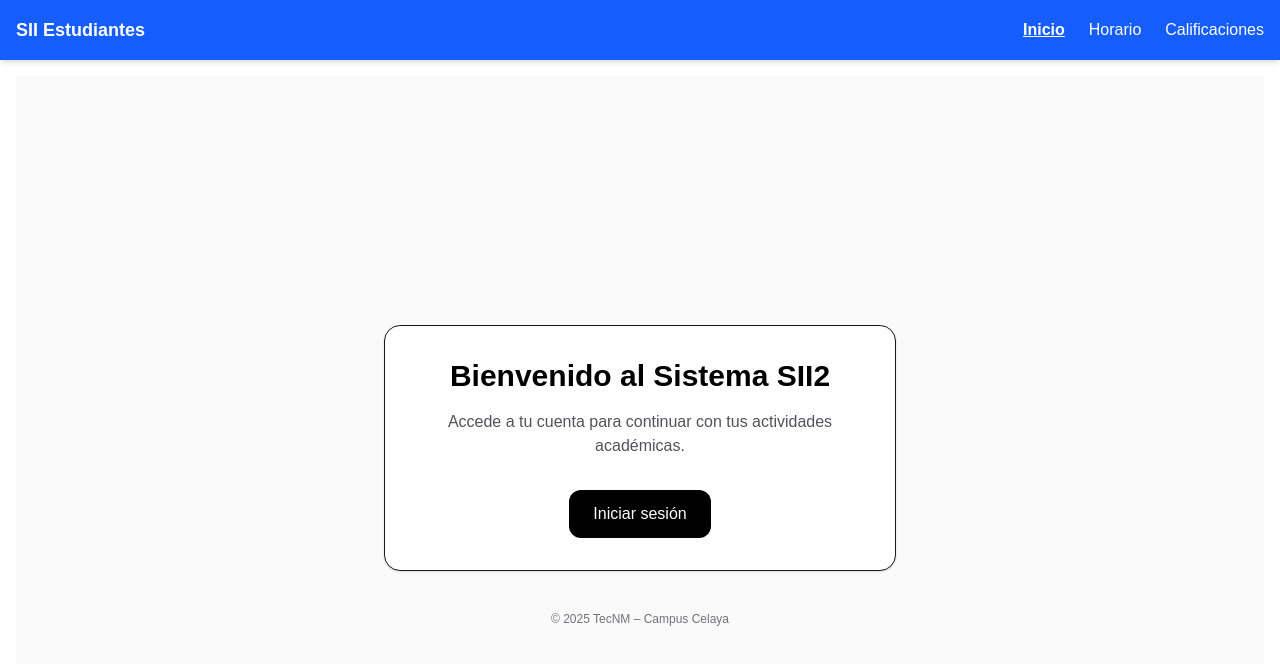
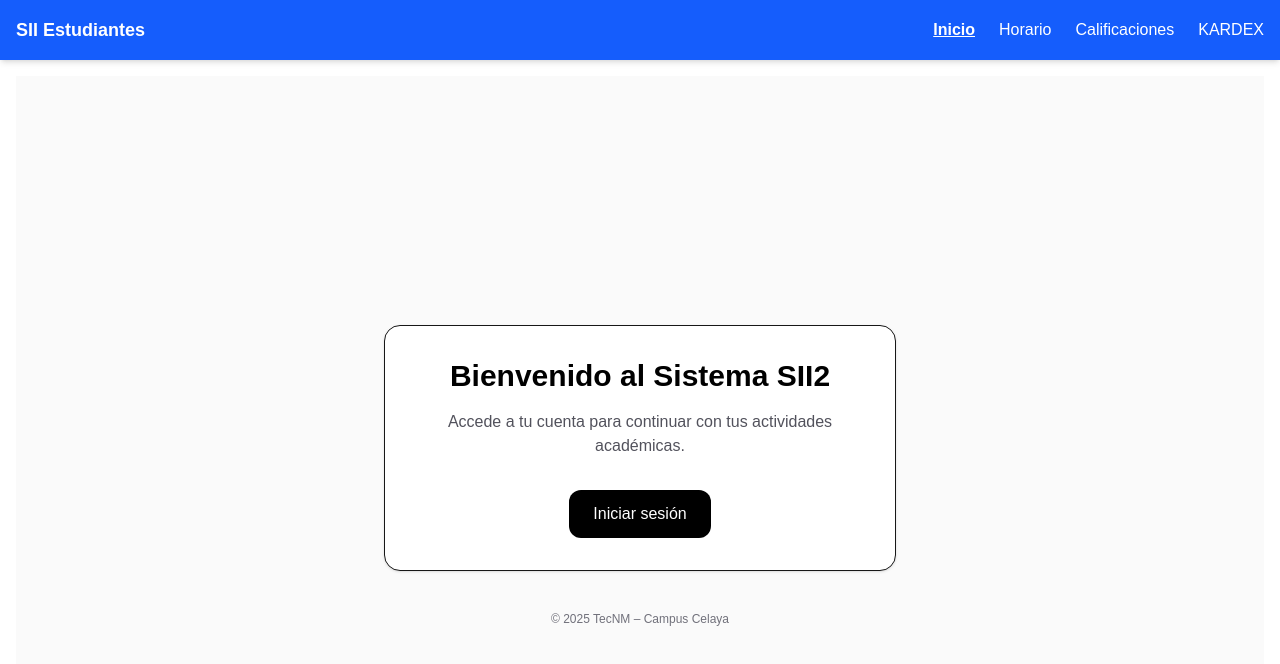
Before and after one commit to EmanuelVzq/SII2, a Next.js app: page / in a window 1280 px wide. Shown: the top 664 px of the page. Built offline with nearby package versions, Linux system fonts and the light colour scheme.

Commit message:
Modificacion KARDEX navbar

```diff
--- a/app/components/Navbar.tsx
+++ b/app/components/Navbar.tsx
@@ -9,6 +9,7 @@ export default function Navbar() {
     { href: "/", label: "Inicio" },
     { href: "/horario", label: "Horario" },
     { href: "/calificaciones", label: "Calificaciones" },
+    { href: "/kardex", label: "KARDEX" },
   ];
 
   return (
```
